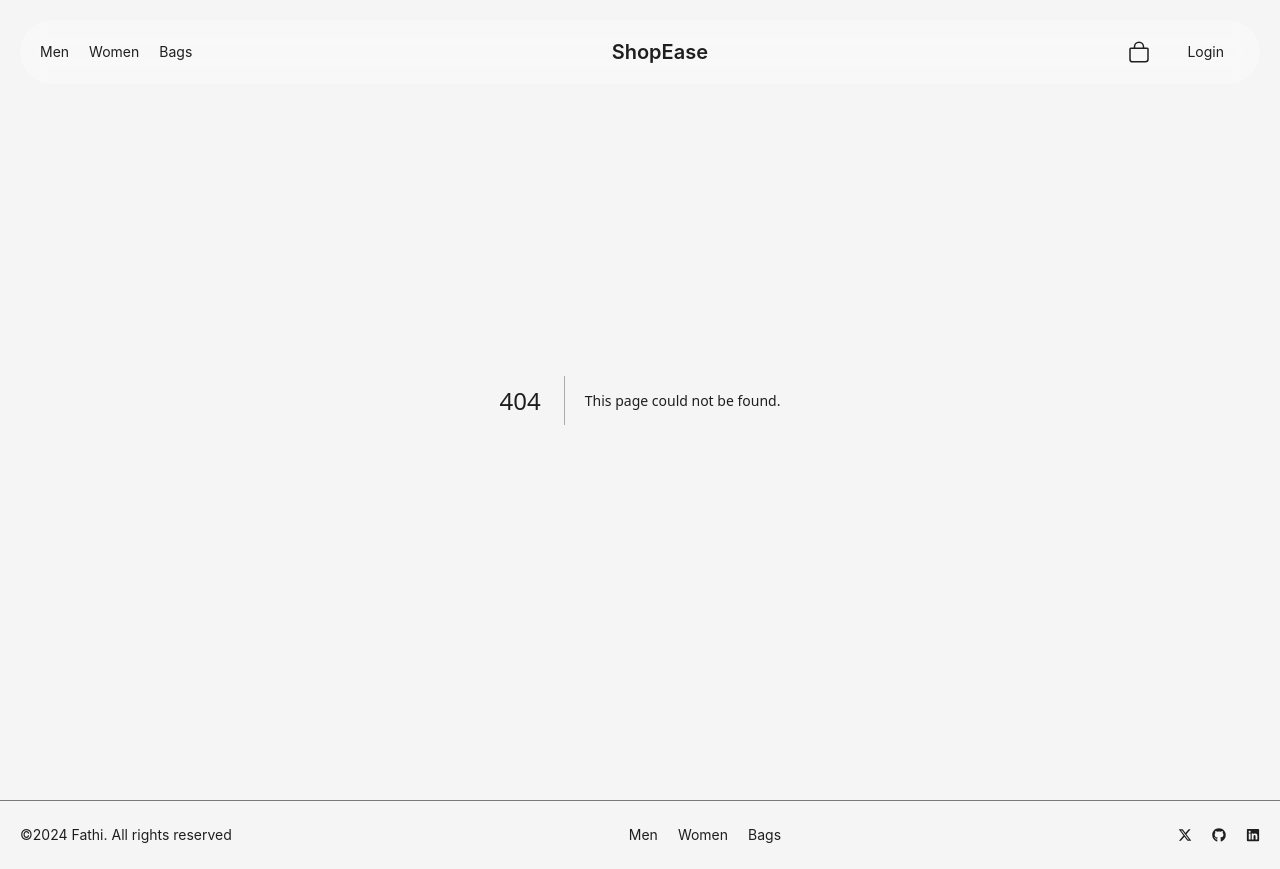
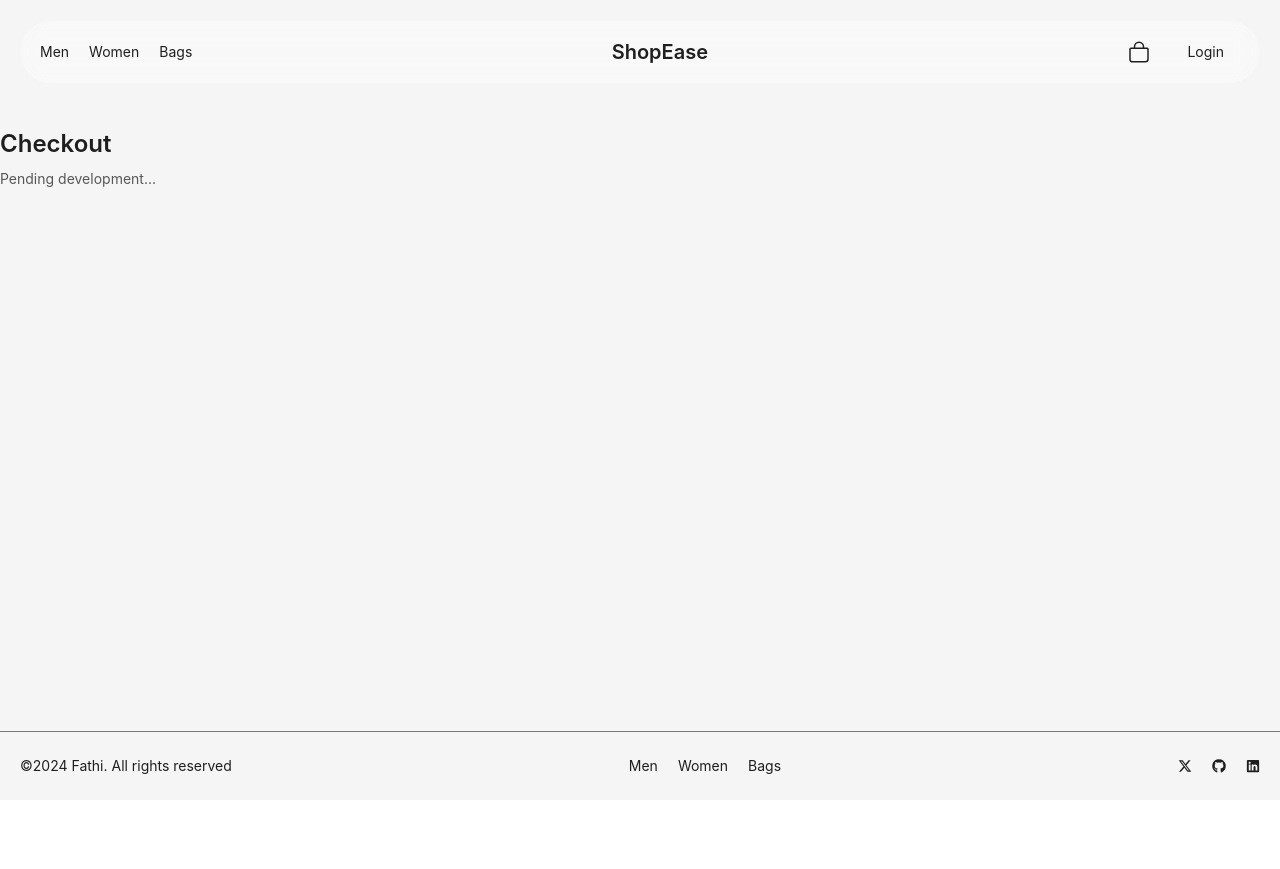
Before and after one commit to c-blaq/shop-ease, a Next.js app: page /checkout in a window 1280 px wide. Before the commit this address had no page. After the commit the page ends 800 px from the top, so only its background shows below. Built offline with nearby package versions, Linux system fonts and the light colour scheme.

Commit message:
style: checkout page

```diff
--- a/src/app/cart/page.tsx
+++ b/src/app/cart/page.tsx
@@ -150,7 +150,7 @@ const Cart = () => {
               Clear
             </Button>
             <Link
-              href="/"
+              href="/checkout"
               className="flex flex-1 justify-center items-center px-5 bg-black/95 rounded-sm hover:bg-black/[0.06] hover:text-black text-white"
             >
               Checkout
--- /dev/null
+++ b/src/app/checkout/page.tsx
@@ -0,0 +1,12 @@
+import React from "react";
+
+const Checkout = () => {
+  return (
+    <div className="mt-24 sm:mt-32 max-w-screen-2xl mx-auto">
+      <h2 className="text-2xl font-semibold">Checkout</h2>
+      <p className="mt-2 animate-pulse">Pending development...</p>
+    </div>
+  );
+};
+
+export default Checkout;
```
